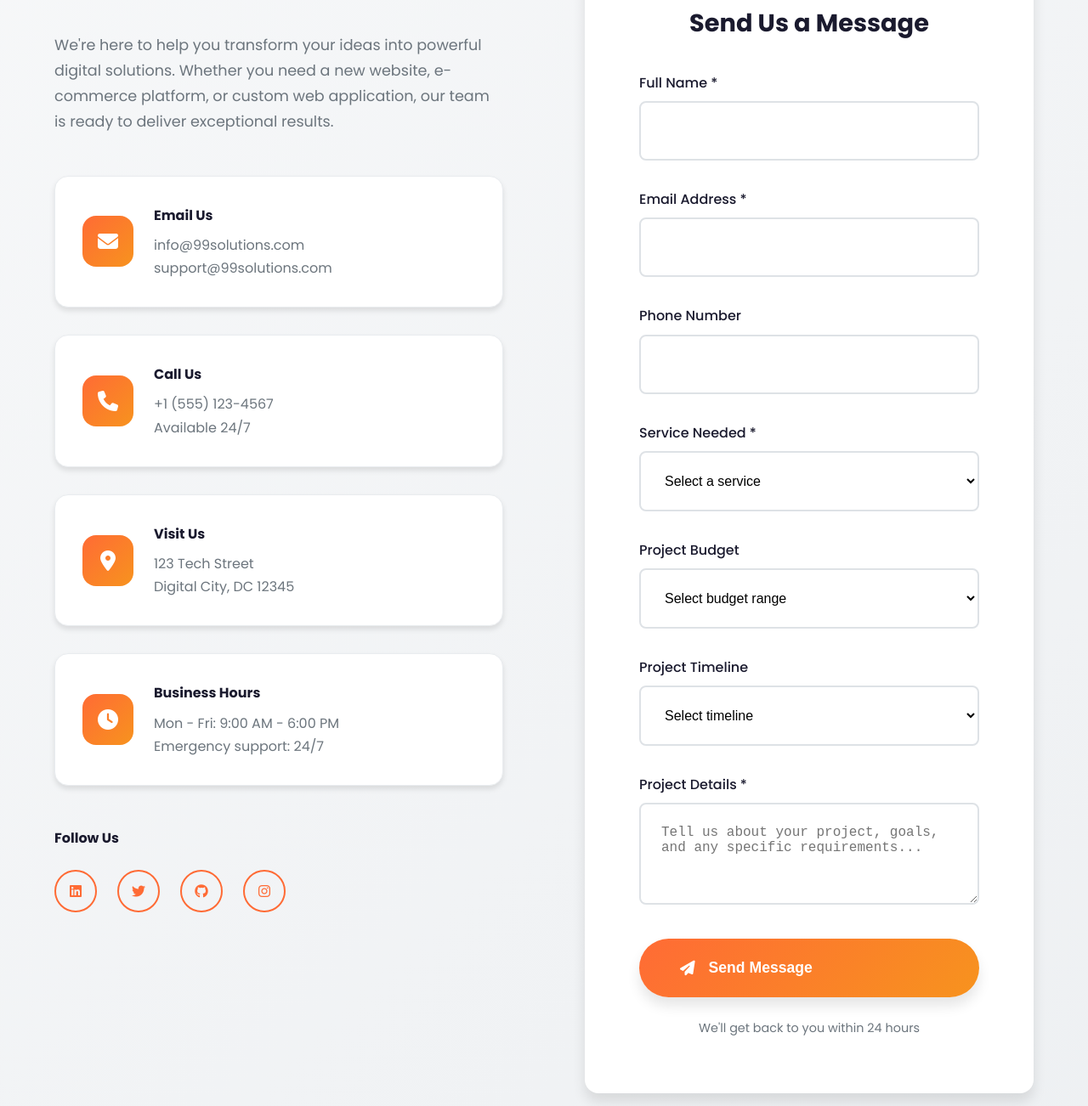
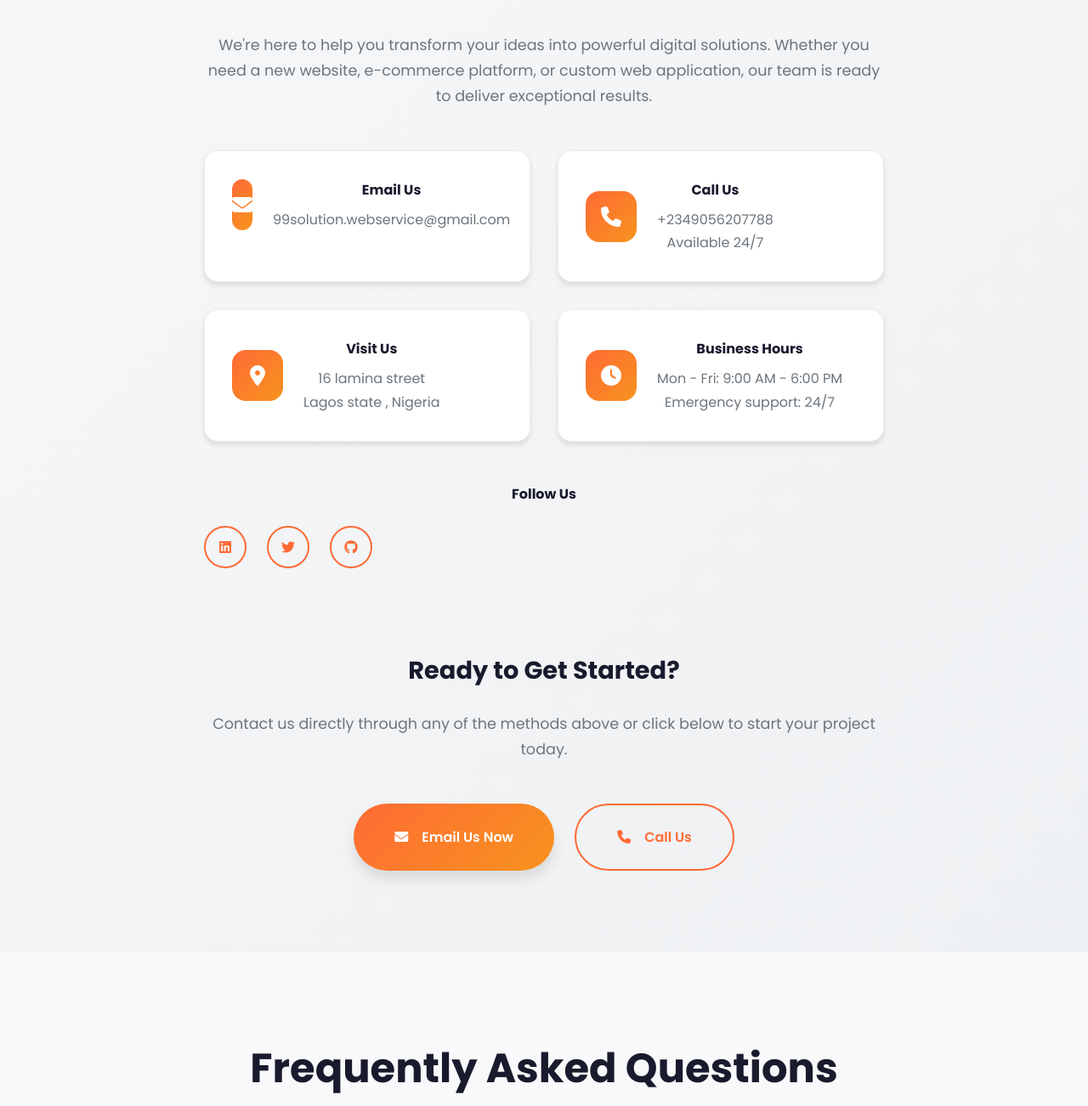
Before and after one commit to danyboy99/99solution-digital-services, a plain HTML site: page contact.html in a window 1280 px wide. Shown: the part 717-2019 px from the top of the page at 85% size. Drawn offline with Linux system fonts and the light colour scheme.

Commit message:
information updates

```diff
--- a/contact.html
+++ b/contact.html
@@ -71,9 +71,9 @@
       <!-- Contact Section -->
       <section class="section">
         <div class="container">
-          <div class="grid grid-2" style="gap: var(--space-3xl)">
+          <div style="max-width: 800px; margin: 0 auto">
             <!-- Contact Information -->
-            <div class="fade-in">
+            <div class="fade-in text-center">
               <h2
                 style="
                   font-size: 2.5rem;
@@ -101,6 +101,7 @@
               <div
                 style="
                   display: grid;
+                  grid-template-columns: repeat(auto-fit, minmax(300px, 1fr));
                   gap: var(--space-lg);
                   margin-bottom: var(--space-xl);
                 "
@@ -125,9 +126,8 @@
                       >
                         Email Us
                       </h4>
-                      <p style="color: var(--gray-600)">info@99solutions.com</p>
                       <p style="color: var(--gray-600)">
-                        support@99solutions.com
+                        99solution.webservice@gmail.com
                       </p>
                     </div>
                   </div>
@@ -153,7 +153,7 @@
                       >
                         Call Us
                       </h4>
-                      <p style="color: var(--gray-600)">+1 (555) 123-4567</p>
+                      <p style="color: var(--gray-600)">+2349056207788</p>
                       <p style="color: var(--gray-600)">Available 24/7</p>
                     </div>
                   </div>
@@ -179,9 +179,9 @@
                       >
                         Visit Us
                       </h4>
-                      <p style="color: var(--gray-600)">123 Tech Street</p>
+                      <p style="color: var(--gray-600)">16 lamina street</p>
                       <p style="color: var(--gray-600)">
-                        Digital City, DC 12345
+                        Lagos state , Nigeria
                       </p>
                     </div>
                   </div>
@@ -230,7 +230,7 @@
                 </h4>
                 <div style="display: flex; gap: var(--space-md)">
                   <a
-                    href="#"
+                    href="https://www.linkedin.com/in/daniel-omotehinse-34bb2b364?utm_source=share&utm_campaign=share_via&utm_content=profile&utm_medium=android_app"
                     class="btn btn-outline"
                     style="
                       padding: var(--space-sm);
@@ -244,7 +244,7 @@
                     <i class="fab fa-linkedin"></i>
                   </a>
                   <a
-                    href="#"
+                    href="https://x.com/99_solutions_"
                     class="btn btn-outline"
                     style="
                       padding: var(--space-sm);
@@ -258,7 +258,7 @@
                     <i class="fab fa-twitter"></i>
                   </a>
                   <a
-                    href="#"
+                    href="https://github.com/danyboy99"
                     class="btn btn-outline"
                     style="
                       padding: var(--space-sm);
@@ -271,150 +271,51 @@
                   >
                     <i class="fab fa-github"></i>
                   </a>
+                </div>
+              </div>
+
+              <!-- Call to Action -->
+              <div class="text-center" style="margin-top: var(--space-3xl)">
+                <h3
+                  style="
+                    font-size: 1.8rem;
+                    margin-bottom: var(--space-md);
+                    color: var(--dark-color);
+                  "
+                >
+                  Ready to Get Started?
+                </h3>
+                <p
+                  style="
+                    font-size: 1.1rem;
+                    margin-bottom: var(--space-xl);
+                    color: var(--gray-600);
+                  "
+                >
+                  Contact us directly through any of the methods above or click
+                  below to start your project today.
+                </p>
+                <div
+                  style="
+                    display: flex;
+                    gap: var(--space-md);
+                    justify-content: center;
+                    flex-wrap: wrap;
+                  "
+                >
                   <a
-                    href="#"
-                    class="btn btn-outline"
-                    style="
-                      padding: var(--space-sm);
-                      width: 50px;
-                      height: 50px;
-                      display: flex;
-                      align-items: center;
-                      justify-content: center;
-                    "
+                    href="mailto:99solution.webservice@gmail.com"
+                    class="btn btn-primary"
                   >
-                    <i class="fab fa-instagram"></i>
+                    <i class="fas fa-envelope"></i>
+                    Email Us Now
+                  </a>
+                  <a href="tel:+2349056207788" class="btn btn-outline">
+                    <i class="fas fa-phone"></i>
+                    Call Us
                   </a>
                 </div>
               </div>
-            </div>
-
-            <!-- Contact Form -->
-            <div class="fade-in">
-              <form class="contact-form" id="contactForm">
-                <h3
-                  style="
-                    font-size: 1.8rem;
-                    margin-bottom: var(--space-lg);
-                    color: var(--dark-color);
-                    text-align: center;
-                  "
-                >
-                  Send Us a Message
-                </h3>
-
-                <div class="form-group">
-                  <label for="name" class="form-label">Full Name *</label>
-                  <input
-                    type="text"
-                    id="name"
-                    name="name"
-                    class="form-input"
-                    required
-                  />
-                </div>
-
-                <div class="form-group">
-                  <label for="email" class="form-label">Email Address *</label>
-                  <input
-                    type="email"
-                    id="email"
-                    name="email"
-                    class="form-input"
-                    required
-                  />
-                </div>
-
-                <div class="form-group">
-                  <label for="phone" class="form-label">Phone Number</label>
-                  <input
-                    type="tel"
-                    id="phone"
-                    name="phone"
-                    class="form-input"
-                  />
-                </div>
-
-                <div class="form-group">
-                  <label for="service" class="form-label"
-                    >Service Needed *</label
-                  >
-                  <select
-                    id="service"
-                    name="service"
-                    class="form-input"
-                    required
-                  >
-                    <option value="">Select a service</option>
-                    <option value="web-development">Web Development</option>
-                    <option value="ecommerce">E-Commerce Solution</option>
-                    <option value="mobile-app">Mobile App Development</option>
-                    <option value="seo">SEO Optimization</option>
-                    <option value="maintenance">Website Maintenance</option>
-                    <option value="consultation">Free Consultation</option>
-                    <option value="other">Other</option>
-                  </select>
-                </div>
-
-                <div class="form-group">
-                  <label for="budget" class="form-label">Project Budget</label>
-                  <select id="budget" name="budget" class="form-input">
-                    <option value="">Select budget range</option>
-                    <option value="under-5k">Under $5,000</option>
-                    <option value="5k-10k">$5,000 - $10,000</option>
-                    <option value="10k-25k">$10,000 - $25,000</option>
-                    <option value="25k-50k">$25,000 - $50,000</option>
-                    <option value="over-50k">Over $50,000</option>
-                  </select>
-                </div>
-
-                <div class="form-group">
-                  <label for="timeline" class="form-label"
-                    >Project Timeline</label
-                  >
-                  <select id="timeline" name="timeline" class="form-input">
-                    <option value="">Select timeline</option>
-                    <option value="asap">ASAP</option>
-                    <option value="1-month">Within 1 month</option>
-                    <option value="2-3-months">2-3 months</option>
-                    <option value="3-6-months">3-6 months</option>
-                    <option value="flexible">Flexible</option>
-                  </select>
-                </div>
-
-                <div class="form-group">
-                  <label for="message" class="form-label"
-                    >Project Details *</label
-                  >
-                  <textarea
-                    id="message"
-                    name="message"
-                    class="form-textarea"
-                    placeholder="Tell us about your project, goals, and any specific requirements..."
-                    required
-                  ></textarea>
-                </div>
-
-                <button
-                  type="submit"
-                  class="btn btn-primary"
-                  style="width: 100%; font-size: 1.1rem"
-                >
-                  <i class="fas fa-paper-plane"></i>
-                  Send Message
-                </button>
-
-                <p
-                  style="
-                    text-align: center;
-                    margin-top: var(--space-md);
-                    color: var(--gray-600);
-                    font-size: 0.9rem;
-                  "
-                >
-                  We'll get back to you within 24 hours
-                </p>
-              </form>
             </div>
           </div>
         </div>
@@ -582,38 +483,6 @@
           navMenu.classList.toggle("active");
         });
 
-        // Contact form handling
-        const contactForm = document.getElementById("contactForm");
-        contactForm.addEventListener("submit", function (e) {
-          e.preventDefault();
-
-          // Get form data
-          const formData = new FormData(contactForm);
-          const data = Object.fromEntries(formData);
-
-          // Simple validation
-          if (!data.name || !data.email || !data.service || !data.message) {
-            alert("Please fill in all required fields.");
-            return;
-          }
-
-          // Simulate form submission
-          const submitBtn = contactForm.querySelector('button[type="submit"]');
-          const originalText = submitBtn.innerHTML;
-          submitBtn.innerHTML =
-            '<i class="fas fa-spinner fa-spin"></i> Sending...';
-          submitBtn.disabled = true;
-
-          setTimeout(() => {
-            alert(
-              "Thank you for your message! We'll get back to you within 24 hours."
-            );
-            contactForm.reset();
-            submitBtn.innerHTML = originalText;
-            submitBtn.disabled = false;
-          }, 2000);
-        });
-
         // Intersection Observer for animations
         const observerOptions = {
           threshold: 0.1,
```
Also changed, not shown: index.html (+1 -1 lines).
